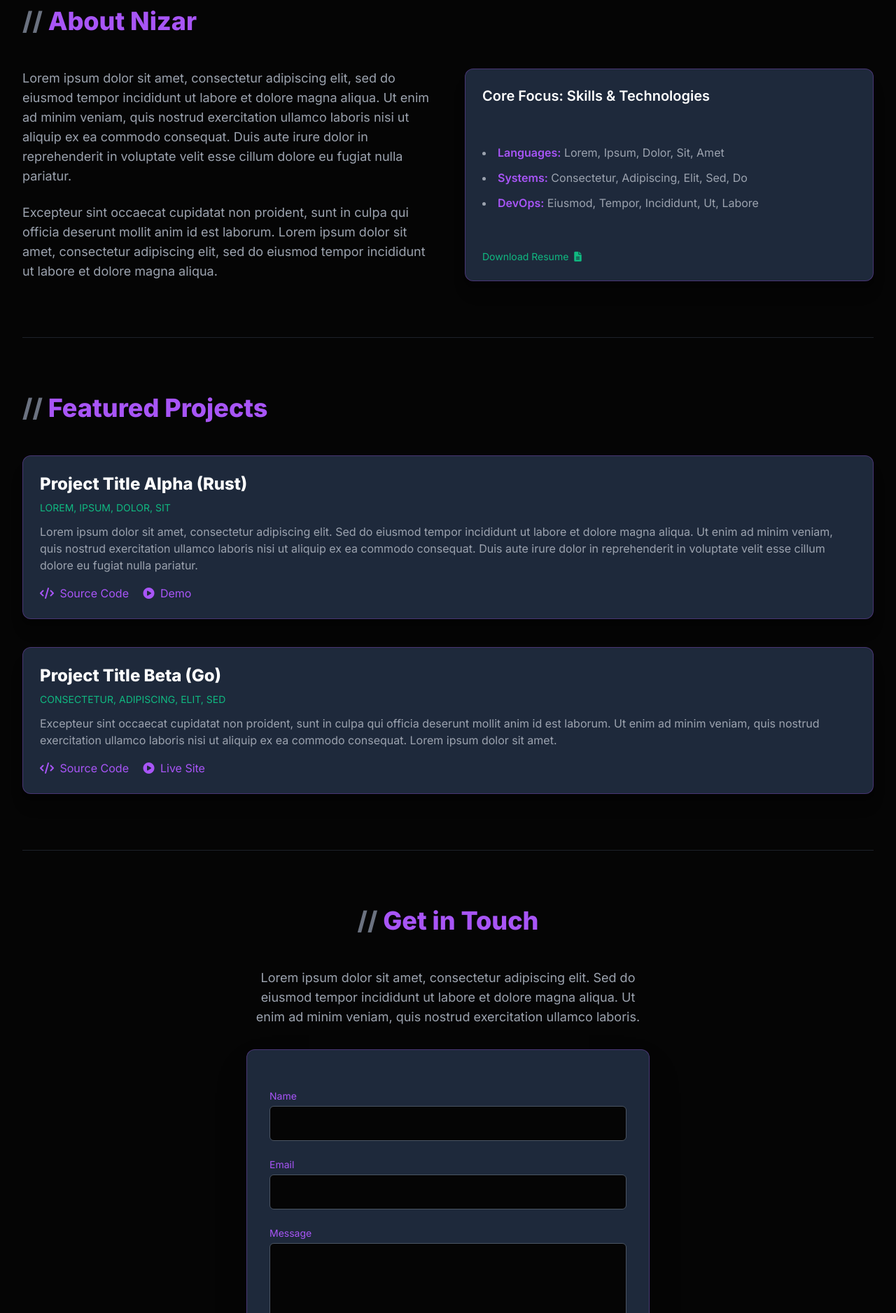
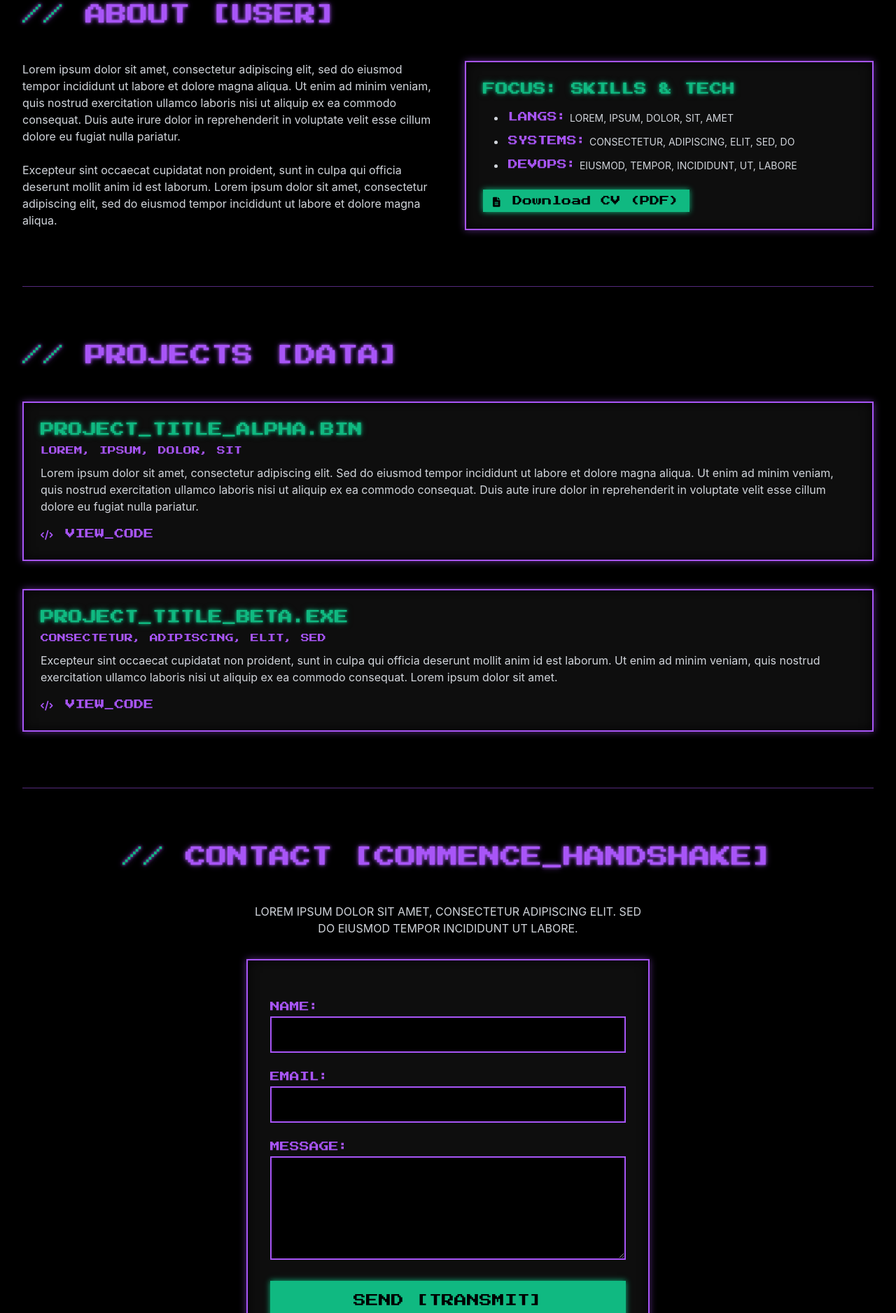
Before and after one commit to NizarKarroud/portfolio, a plain HTML site: page index.html in a window 1280 px wide. Shown: the part 923-2800 px from the top of the page at 70% size. Drawn offline with nearby package versions, Linux system fonts and the light colour scheme.

Commit message:
changed style

```diff
--- a/index.html
+++ b/index.html
@@ -3,10 +3,11 @@
 <head>
     <meta charset="UTF-8">
     <meta name="viewport" content="width=device-width, initial-scale=1.0">
-    <title>Nizar Karroud | Software Engineer</title>
+    <title>NIZAR KARROUD | // ACCESS GRANTED</title>
     <!-- Tailwind CSS CDN -->
     <script src="https://cdn.tailwindcss.com"></script>
-    <link href="https://fonts.googleapis.com/css2?family=Inter:wght@400;600;800&display=swap" rel="stylesheet">
+    <!-- Pixel Font: Press Start 2P -->
+    <link href="https://fonts.googleapis.com/css2?family=Press+Start+2P&display=swap" rel="stylesheet">
     <!-- Font Awesome for icons -->
     <link rel="stylesheet" href="https://cdnjs.cloudflare.com/ajax/libs/font-awesome/6.0.0-beta3/css/all.min.css">
 
@@ -15,13 +16,14 @@
             theme: {
                 extend: {
                     colors: {
-                        'dark-bg': '#050505',
+                        'dark-bg': '#000000',      /* True Black for Terminal */
                         'magic-purple': '#A855F7', /* Neon Purple Accent */
                         'glow-green': '#10B981',   /* Neon Green Accent */
-                        'card-bg': '#1e293b',      /* Slate-800 */
+                        'terminal-text': '#D1D5DB', /* Fluorescent Gray */
                     },
                     fontFamily: {
                         sans: ['Inter', 'sans-serif'],
+                        pixel: ['"Press Start 2P"', 'cursive'], /* New Pixel Font */
                     }
                 }
             }
@@ -29,65 +31,89 @@
     </script>
 
     <style>
-        /* Base styles */
+        /* BASE STYLES & FONTS */
         body {
-            background-color: #050505;
+            background-color: #000000;
             overflow-x: hidden;
             scroll-behavior: smooth;
+            /* Use a legible fallback for smaller text */
+            font-family: 'Inter', sans-serif;
         }
 
-        /* Hero Text Glowing Effect */
-        .hero-title-shadow {
-            text-shadow: 0 0 5px rgba(168, 85, 247, 0.4), 0 0 15px rgba(168, 85, 247, 0.2);
+        h1, h2, h3, h4, .pixel-text {
+            font-family: 'Press Start 2P', cursive;
         }
 
-        /* Sticky Header for Navigation */
+        /* NEON GLOW EFFECTS */
+        .text-shadow-purple {
+            text-shadow: 0 0 4px #A855F7, 0 0 10px rgba(168, 85, 247, 0.5);
+        }
+        .text-shadow-green {
+            text-shadow: 0 0 4px #10B981, 0 0 10px rgba(16, 185, 129, 0.5);
+        }
+
+        /* CARD/WINDOW STYLING */
+        .terminal-window {
+            background-color: rgba(16, 16, 16, 0.9); /* Slightly off black, transparent */
+            border: 2px solid #A855F7;
+            border-radius: 0; /* Sharp corners */
+            box-shadow:
+                0 0 10px rgba(168, 85, 247, 0.5), /* Inner purple glow */
+                0 0 15px rgba(0, 0, 0, 0.8) inset; /* Dark inner shadow */
+        }
+
+        /* BUTTON STYLING */
+        .terminal-button {
+            border: 2px solid #10B981;
+            box-shadow: 0 0 8px #10B981; /* Green glow */
+            transition: all 0.1s ease-in-out;
+        }
+        .terminal-button:hover {
+            box-shadow: 0 0 15px #10B981, 0 0 25px rgba(16, 185, 129, 0.8);
+            transform: scale(1.02);
+            cursor: pointer;
+        }
+
+        /* HEADER STYLING */
         .sticky-header {
-            background-color: rgba(5, 5, 5, 0.95);
-            backdrop-filter: blur(8px);
+            background-color: rgba(0, 0, 0, 0.95);
+            backdrop-filter: blur(4px);
             z-index: 50;
             top: 0;
             position: sticky;
-        }
-
-        /* Card Styling */
-        .scroll-card {
-            background-color: #1e293b;
-            border: 1px solid rgba(168, 85, 247, 0.3);
-            border-radius: 0.75rem;
-            box-shadow: 0 4px 15px rgba(0, 0, 0, 0.4);
+            border-bottom: 2px solid #A855F7;
         }
     </style>
 </head>
 
-<body class="bg-dark-bg text-gray-200 font-sans">
+<body class="bg-dark-bg text-terminal-text font-sans">
 
     <!-- Navigation Header (Sticky) -->
-    <header class="sticky-header py-4 border-b border-gray-700/50">
+    <header class="sticky-header py-4">
         <div class="container mx-auto px-6 flex justify-between items-center">
-            <h1 class="text-2xl sm:text-3xl font-extrabold tracking-wider text-magic-purple">
-                NIZAR<span class="text-gray-200"> KARROUD</span>
+            <h1 class="text-lg sm:text-xl font-pixel tracking-wider text-magic-purple text-shadow-purple">
+                NIZAR KARROUD
             </h1>
-            <nav class="space-x-4 sm:space-x-6 text-lg font-medium">
-                <a href="#projects" class="text-gray-300 hover:text-glow-green transition duration-300">Projects</a>
-                <a href="#about" class="text-gray-300 hover:text-glow-green transition duration-300 hidden sm:inline">About</a>
-                <a href="#contact" class="text-magic-purple border border-magic-purple py-1 px-4 rounded-full hover:bg-magic-purple hover:text-dark-bg transition duration-300">Contact</a>
+            <nav class="space-x-4 sm:space-x-6 text-base font-pixel">
+                <a href="#projects" class="text-glow-green hover:text-white transition duration-200 text-shadow-green">PROJECT</a>
+                <a href="#about" class="text-glow-green hover:text-white transition duration-200 hidden sm:inline text-shadow-green">ABOUT</a>
+                <a href="#contact" class="px-3 py-1 terminal-button text-dark-bg bg-glow-green text-shadow-green text-sm">CONTACT</a>
             </nav>
         </div>
     </header>
 
-    <!-- 1. HERO SECTION (Static Landing) -->
-    <section id="hero" class="min-h-[90vh] flex items-center justify-center text-center bg-dark-bg px-6">
+    <!-- 1. HERO SECTION (SYSTEM LOAD) -->
+    <section id="hero" class="min-h-[90vh] flex items-center justify-center text-center bg-dark-bg px-6 border-b border-glow-green/50">
         <div class="max-w-5xl py-20">
-            <p class="text-sm font-medium tracking-widest mb-4 uppercase text-glow-green">WELCOME TO THE PORTFOLIO</p>
+            <p class="text-sm font-pixel tracking-widest mb-4 uppercase text-glow-green text-shadow-green">>> DATA_STREAM: INITIATED</p>
 
-            <h2 class="text-4xl sm:text-5xl lg:text-6xl font-bold leading-snug text-white max-w-4xl mx-auto mb-10">
-                Lorem ipsum dolor sit amet, consectetur adipiscing elit. <span class="text-magic-purple hero-title-shadow">Sed do eiusmod tempor</span> incididunt ut labore et dolore.
+            <h2 class="text-4xl sm:text-5xl lg:text-6xl font-pixel leading-snug text-magic-purple text-shadow-purple max-w-4xl mx-auto mb-10">
+                LOREM IPSUM DOLOR SIT AMET, CONSECTETUR ADIPISCING ELIT.
             </h2>
 
             <div class="space-x-4">
-                <a href="#projects" class="inline-block py-3 px-8 text-xl font-bold rounded-full bg-magic-purple text-dark-bg hover:bg-magic-purple/80 transition duration-300 shadow-xl shadow-magic-purple/50">
-                    View Projects <i class="fas fa-arrow-down ml-2"></i>
+                <a href="#projects" class="inline-block py-3 px-8 text-lg font-pixel rounded-none text-dark-bg bg-magic-purple terminal-button shadow-magic-purple/50">
+                    >> BEGIN SCAN <i class="fas fa-arrow-down ml-2"></i>
                 </a>
             </div>
         </div>
@@ -99,11 +125,11 @@
 
             <!-- About Me Section -->
             <section id="about" class="py-20">
-                <h3 class="text-3xl sm:text-4xl font-bold mb-12 text-magic-purple">
-                    <span class="text-gray-500">//</span> About Nizar
+                <h3 class="text-2xl sm:text-3xl font-pixel mb-12 text-magic-purple text-shadow-purple">
+                    <span class="text-glow-green">//</span> ABOUT [USER]
                 </h3>
                 <div class="grid grid-cols-1 md:grid-cols-2 gap-12">
-                    <div class="text-lg text-gray-400 space-y-6">
+                    <div class="text-base text-terminal-text space-y-6">
                         <p>
                             Lorem ipsum dolor sit amet, consectetur adipiscing elit, sed do eiusmod tempor incididunt ut labore et dolore magna aliqua. Ut enim ad minim veniam, quis nostrud exercitation ullamco laboris nisi ut aliquip ex ea commodo consequat. Duis aute irure dolor in reprehenderit in voluptate velit esse cillum dolore eu fugiat nulla pariatur.
                         </p>
@@ -112,87 +138,85 @@
                         </p>
                     </div>
                     <!-- Profile Placeholder (Skills/Summary) -->
-                    <div class="scroll-card p-6 shadow-xl flex flex-col justify-between">
-                        <h4 class="text-xl font-semibold text-white mb-4">Core Focus: Skills & Technologies</h4>
-                        <ul class="text-gray-400 space-y-3 list-disc list-inside">
-                            <li><span class="text-magic-purple font-semibold">Languages:</span> Lorem, Ipsum, Dolor, Sit, Amet</li>
-                            <li><span class="text-magic-purple font-semibold">Systems:</span> Consectetur, Adipiscing, Elit, Sed, Do</li>
-                            <li><span class="text-magic-purple font-semibold">DevOps:</span> Eiusmod, Tempor, Incididunt, Ut, Labore</li>
+                    <div class="terminal-window p-6">
+                        <h4 class="text-lg font-pixel text-glow-green mb-4 text-shadow-green">FOCUS: SKILLS & TECH</h4>
+                        <ul class="text-terminal-text text-sm space-y-3 list-disc list-inside ml-4">
+                            <li><span class="text-magic-purple font-pixel">LANGS:</span> LOREM, IPSUM, DOLOR, SIT, AMET</li>
+                            <li><span class="text-magic-purple font-pixel">SYSTEMS:</span> CONSECTETUR, ADIPISCING, ELIT, SED, DO</li>
+                            <li><span class="text-magic-purple font-pixel">DEVOPS:</span> EIUSMOD, TEMPOR, INCIDIDUNT, UT, LABORE</li>
                         </ul>
-                        <a href="#" class="mt-4 text-glow-green hover:underline text-sm font-medium">
-                            Download Resume <i class="fas fa-file-alt ml-1"></i>
+                        <a href="#" class="mt-6 inline-block py-1 px-3 terminal-button text-dark-bg bg-glow-green text-sm font-pixel">
+                            <i class="fas fa-file-alt mr-1"></i> Download CV (PDF)
                         </a>
                     </div>
                 </div>
             </section>
 
             <!-- Projects Section -->
-            <section id="projects" class="py-20 border-t border-gray-700/50">
-                <h3 class="text-3xl sm:text-4xl font-bold mb-12 text-magic-purple">
-                    <span class="text-gray-500">//</span> Featured Projects
+            <section id="projects" class="py-20 border-t border-magic-purple/50">
+                <h3 class="text-2xl sm:text-3xl font-pixel mb-12 text-magic-purple text-shadow-purple">
+                    <span class="text-glow-green">//</span> PROJECTS [DATA]
                 </h3>
                 <div class="space-y-10">
 
                     <!-- Project 1 -->
-                    <div class="scroll-card p-6 shadow-xl hover:shadow-magic-purple/30 transition duration-300">
-                        <h4 class="text-2xl font-bold text-white mb-2">Project Title Alpha (Rust)</h4>
-                        <p class="text-sm uppercase text-glow-green font-medium mb-3">Lorem, Ipsum, Dolor, Sit</p>
-                        <p class="text-gray-400 mb-4">
+                    <div class="terminal-window p-6 hover:border-glow-green transition duration-300">
+                        <h4 class="text-xl font-pixel text-glow-green mb-2 text-shadow-green">PROJECT_TITLE_ALPHA.BIN</h4>
+                        <p class="text-xs uppercase text-magic-purple font-pixel mb-3">LOREM, IPSUM, DOLOR, SIT</p>
+                        <p class="text-base text-terminal-text mb-4">
                             Lorem ipsum dolor sit amet, consectetur adipiscing elit. Sed do eiusmod tempor incididunt ut labore et dolore magna aliqua. Ut enim ad minim veniam, quis nostrud exercitation ullamco laboris nisi ut aliquip ex ea commodo consequat. Duis aute irure dolor in reprehenderit in voluptate velit esse cillum dolore eu fugiat nulla pariatur.
                         </p>
                         <div class="space-x-4">
-                            <a href="#" class="text-magic-purple hover:text-white transition duration-200"><i class="fas fa-code mr-1"></i> Source Code</a>
-                            <a href="#" class="text-magic-purple hover:text-white transition duration-200"><i class="fas fa-play-circle mr-1"></i> Demo</a>
+                            <a href="#" class="text-magic-purple hover:text-white transition duration-200 font-pixel text-sm"><i class="fas fa-code mr-1"></i> VIEW_CODE</a>
                         </div>
                     </div>
 
                     <!-- Project 2 -->
-                    <div class="scroll-card p-6 shadow-xl hover:shadow-magic-purple/30 transition duration-300">
-                        <h4 class="text-2xl font-bold text-white mb-2">Project Title Beta (Go)</h4>
-                        <p class="text-sm uppercase text-glow-green font-medium mb-3">Consectetur, Adipiscing, Elit, Sed</p>
-                        <p class="text-gray-400 mb-4">
+                    <div class="terminal-window p-6 hover:border-glow-green transition duration-300">
+                        <h4 class="text-xl font-pixel text-glow-green mb-2 text-shadow-green">PROJECT_TITLE_BETA.EXE</h4>
+                        <p class="text-xs uppercase text-magic-purple font-pixel mb-3">CONSECTETUR, ADIPISCING, ELIT, SED</p>
+                        <p class="text-base text-terminal-text mb-4">
                             Excepteur sint occaecat cupidatat non proident, sunt in culpa qui officia deserunt mollit anim id est laborum. Ut enim ad minim veniam, quis nostrud exercitation ullamco laboris nisi ut aliquip ex ea commodo consequat. Lorem ipsum dolor sit amet.
                         </p>
                         <div class="space-x-4">
-                            <a href="#" class="text-magic-purple hover:text-white transition duration-200"><i class="fas fa-code mr-1"></i> Source Code</a>
-                            <a href="#" class="text-magic-purple hover:text-white transition duration-200"><i class="fas fa-play-circle mr-1"></i> Live Site</a>
+                            <a href="#" class="text-magic-purple hover:text-white transition duration-200 font-pixel text-sm"><i class="fas fa-code mr-1"></i> VIEW_CODE</a>
                         </div>
                     </div>
                 </div>
             </section>
 
             <!-- Contact Section -->
-            <section id="contact" class="py-20 border-t border-gray-700/50">
-                <h3 class="text-3xl sm:text-4xl font-bold mb-12 text-magic-purple text-center">
-                    <span class="text-gray-500">//</span> Get in Touch
+            <section id="contact" class="py-20 border-t border-magic-purple/50">
+                <h3 class="text-2xl sm:text-3xl font-pixel mb-12 text-magic-purple text-center text-shadow-purple">
+                    <span class="text-glow-green">//</span> CONTACT [COMMENCE_HANDSHAKE]
                 </h3>
                 <div class="max-w-xl mx-auto">
-                    <p class="text-center text-lg text-gray-400 mb-8">
-                        Lorem ipsum dolor sit amet, consectetur adipiscing elit. Sed do eiusmod tempor incididunt ut labore et dolore magna aliqua. Ut enim ad minim veniam, quis nostrud exercitation ullamco laboris.
+                    <p class="text-center text-base text-terminal-text mb-8">
+                        LOREM IPSUM DOLOR SIT AMET, CONSECTETUR ADIPISCING ELIT. SED DO EIUSMOD TEMPOR INCIDIDUNT UT LABORE.
                     </p>
 
-                    <form class="space-y-6 scroll-card p-8 shadow-2xl">
+                    <form class="space-y-6 terminal-window p-8">
 
-                        <div id="form-message" class="hidden p-4 rounded-lg text-center font-bold transition duration-300"></div>
+                        <div id="form-message" class="hidden p-4 rounded-lg text-center font-pixel transition duration-300"></div>
 
                         <div>
-                            <label for="name" class="block text-sm font-medium text-magic-purple mb-1">Name</label>
+                            <label for="name" class="block text-sm font-pixel text-magic-purple mb-1">NAME:</label>
                             <input type="text" id="name" name="name" required
-                                   class="w-full p-3 rounded-md border border-gray-600 bg-dark-bg text-white focus:ring-2 focus:ring-magic-purple focus:border-magic-purple transition duration-200">
+                                   class="w-full p-3 rounded-none border-2 border-magic-purple bg-dark-bg text-terminal-text focus:border-glow-green focus:outline-none transition duration-200 text-base">
                         </div>
                         <div>
-                            <label for="email" class="block text-sm font-medium text-magic-purple mb-1">Email</label>
+                            <label for="email" class="block text-sm font-pixel text-magic-purple mb-1">EMAIL:</label>
                             <input type="email" id="email" name="email" required
-                                   class="w-full p-3 rounded-md border border-gray-600 bg-dark-bg text-white focus:ring-2 focus:ring-magic-purple focus:border-magic-purple transition duration-200">
+                                   class="w-full p-3 rounded-none border-2 border-magic-purple bg-dark-bg text-terminal-text focus:border-glow-green focus:outline-none transition duration-200 text-base">
                         </div>
                         <div>
-                            <label for="message" class="block text-sm font-medium text-magic-purple mb-1">Message</label>
+                            <label for="message" class="block text-sm font-pixel text-magic-purple mb-1">MESSAGE:</label>
                             <textarea id="message" name="message" rows="5" required
-                                      class="w-full p-3 rounded-md border border-gray-600 bg-dark-bg text-white focus:ring-2 focus:ring-magic-purple focus:border-magic-purple transition duration-200"></textarea>
+                                      class="w-full p-3 rounded-none border-2 border-purple-500 bg-dark-bg text-terminal-text focus:border-glow-green focus:outline-none transition duration-200 text-base"></textarea>
                         </div>
 
-                        <button type="submit" class="w-full py-3 px-8 text-lg font-bold rounded-full bg-magic-purple text-dark-bg hover:bg-magic-purple/80 transition duration-300 shadow-lg shadow-magic-purple/30">
-                            SEND MESSAGE
+                        <button type="submit" class="w-full py-3 px-8 text-lg font-pixel terminal-button text-dark-bg bg-glow-green">
+                            SEND [TRANSMIT]
                         </button>
                     </form>
                 </div>
@@ -201,14 +225,14 @@
     </main>
 
     <!-- Footer and Social Links -->
-    <footer class="mt-16 py-8 border-t border-gray-700/50 text-center text-gray-500 text-sm bg-dark-bg">
+    <footer class="mt-16 py-8 border-t border-glow-green/50 text-center text-gray-500 text-xs bg-dark-bg">
         <div class="container mx-auto px-4">
-            <div class="flex justify-center space-x-6 text-2xl mb-4">
-                <a href="#" class="text-gray-400 hover:text-magic-purple transition duration-300"><i class="fab fa-github"></i></a>
-                <a href="#" class="text-gray-400 hover:text-magic-purple transition duration-300"><i class="fab fa-linkedin"></i></a>
-                <a href="#" class="text-gray-400 hover:text-magic-purple transition duration-300"><i class="fas fa-envelope"></i></a>
+            <div class="flex justify-center space-x-6 text-xl mb-4">
+                <a href="#" class="text-gray-400 hover:text-magic-purple transition duration-300 text-shadow-purple"><i class="fab fa-github"></i></a>
+                <a href="#" class="text-gray-400 hover:text-magic-purple transition duration-300 text-shadow-purple"><i class="fab fa-linkedin"></i></a>
+                <a href="#" class="text-gray-400 hover:text-magic-purple transition duration-300 text-shadow-purple"><i class="fas fa-envelope"></i></a>
             </div>
-            <p>Designed and built by Nizar Karroud. &copy; 2025</p>
+            <p class="font-pixel">COPYRIGHT NIZAR KARROUD. &lt;2025&gt;</p>
         </div>
     </footer>
 
```
